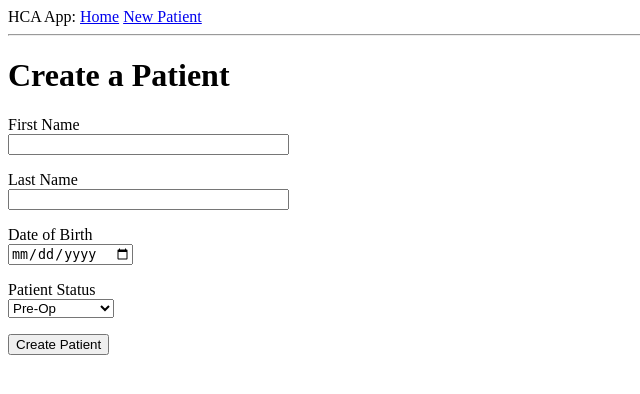
After one commit to otr0624/HaitiApp, a Flask app: page /newpatient in a window 1280 px wide. The commit adds this page. Shown: the top 394 px of the page, without its empty margins (0-640 px from the left). Run offline with Flask 2, Linux system fonts and the light colour scheme.

Commit message:
Added create patient form and template structure

```diff
--- /dev/null
+++ b/app/forms.py
@@ -0,0 +1,16 @@
+from flask_wtf import FlaskForm
+from wtforms import StringField, DateField, SelectField, SubmitField
+from wtforms.validators import DataRequired
+
+
+class PatientForm(FlaskForm):
+    pt_first = StringField('First Name', validators=[DataRequired()])
+    pt_last = StringField('Last Name', validators=[DataRequired()])
+    pt_dob = DateField('Date of Birth')
+    pt_type = SelectField('Patient Status', choices=[
+        ('preop', 'Pre-Op'),
+        ('postop', 'Post-Op'),
+        ('follow', 'Following'),
+        ('undet', 'Undetermined')
+    ])
+    submit = SubmitField('Create Patient')
--- a/app/routes.py
+++ b/app/routes.py
@@ -1,8 +1,14 @@
 from flask import render_template
 from app import app
+from app.forms import PatientForm
 
 
 @app.route('/')
 @app.route('/index')
 def index():
     return render_template('index.html', title='HCA App Home')
+
+@app.route('/newpatient')
+def newpatient():
+    form = PatientForm()
+    return render_template('newpatient.html', title="Create Patient", form=form)
--- a/app/templates/base.html
+++ b/app/templates/base.html
@@ -9,7 +9,10 @@
     {% endif %}
 </head>
 <body>
-    <div>HCA App: <a href="/index">Home</a></div>
+    <div>HCA App:
+        <a href="/index">Home</a>
+        <a href="/newpatient">New Patient</a>
+    </div>
     <hr>
     {% block content %}{% endblock %}
 </body>
--- /dev/null
+++ b/app/templates/newpatient.html
@@ -0,0 +1,25 @@
+{% extends "base.html" %}
+
+{% block content %}
+    <h1>Create a Patient</h1>
+    <form action="" method="post" novalidate>
+        {{ form.hidden_tag() }}
+        <p>
+            {{ form.pt_first.label }}<br>
+            {{ form.pt_first(size=32) }}
+        </p>
+        <p>
+            {{ form.pt_last.label }}<br>
+            {{ form.pt_last(size=32) }}
+        </p>
+        <p>
+            {{ form.pt_dob.label }}<br>
+            {{ form.pt_dob }}
+        </p>
+        <p>
+            {{ form.pt_type.label }}<br>
+            {{ form.pt_type }}
+        </p>
+        <p>{{ form.submit() }}</p>
+    </form>
+{% endblock %}
```
